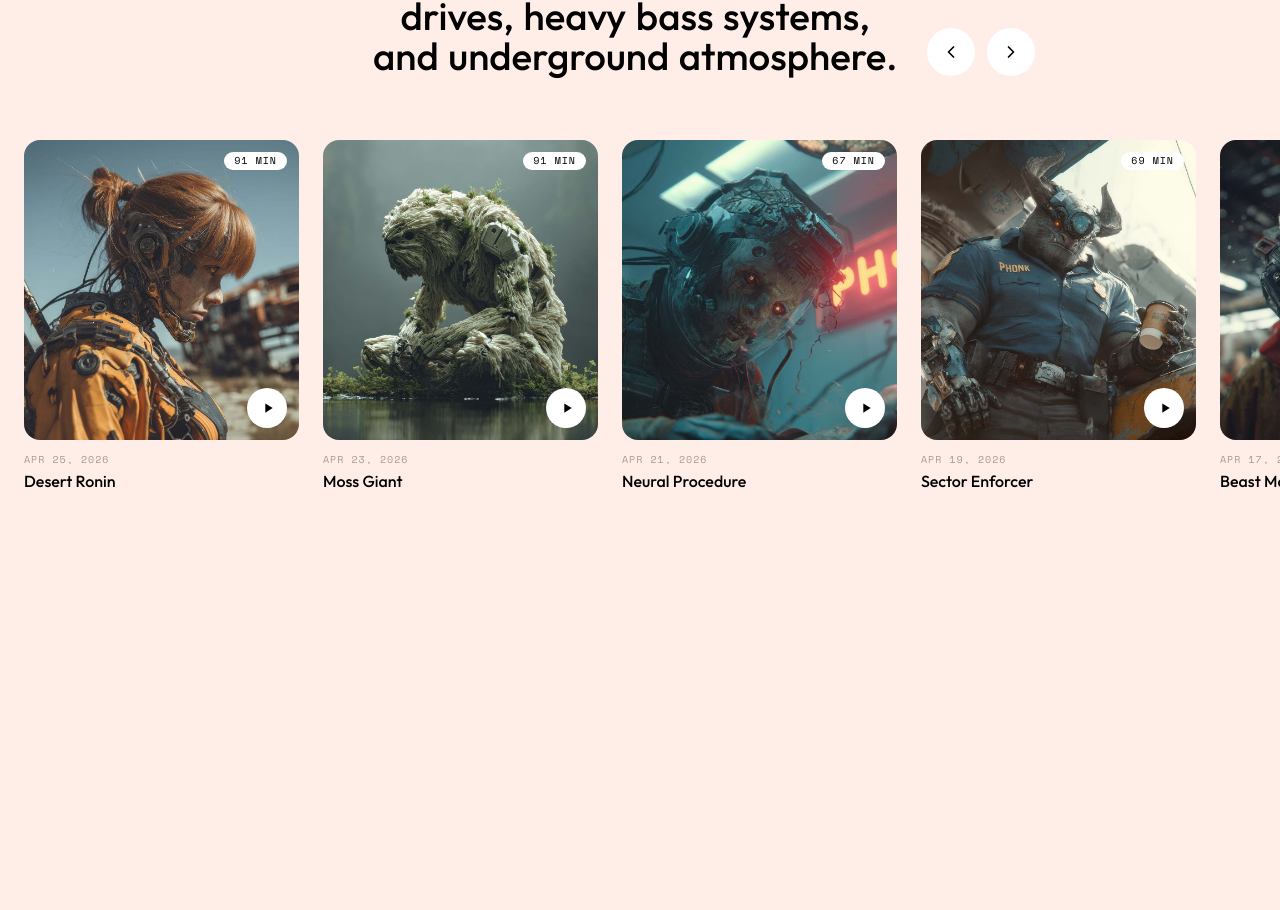
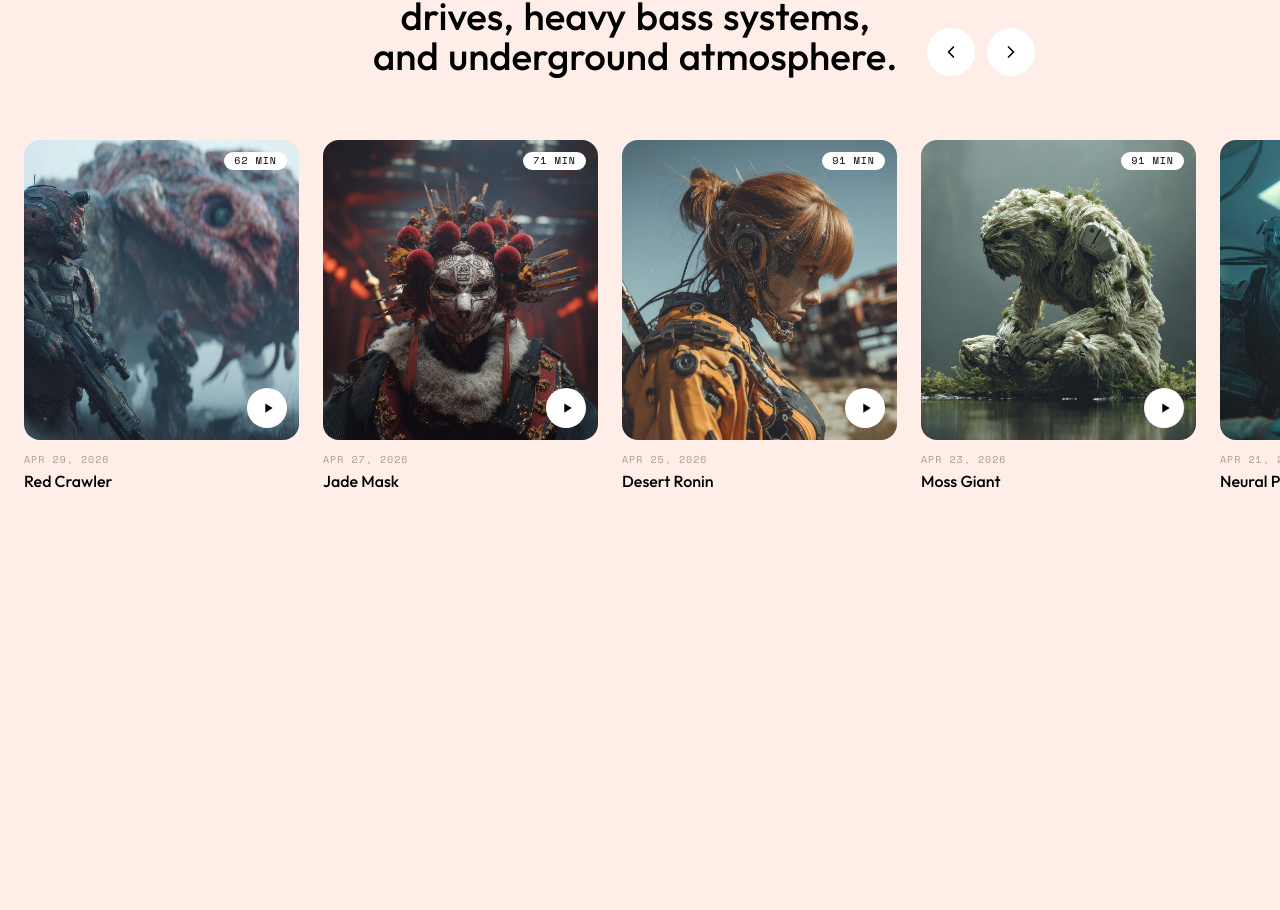
Before and after one commit to shizoy/dusted-tape-site, a React (Vite) app: page / in a window 1280 px wide. Shown: the part 3976-4886 px from the top of the page. Built offline with nearby package versions, Linux system fonts and the light colour scheme.

Commit message:
Added Jade Mask and Red Crawler mixes

```diff
--- a/src/components/Mixes.jsx
+++ b/src/components/Mixes.jsx
@@ -33,6 +33,8 @@ const mixesData = [
   { id: 28, title: 'Neural Procedure',    date: 'APR 21, 2026', time: '67 MIN', image: '/neuralprocedure-img.jpg', link: 'https://www.youtube.com/watch?v=O7Qk-jpASxo'           },
   { id: 29, title: 'Moss Giant',          date: 'APR 23, 2026', time: '91 MIN', image: '/mossgiant-img.jpg',       link: 'https://www.youtube.com/watch?v=6opcOTENzMg'           },
   { id: 30, title: 'Desert Ronin',        date: 'APR 25, 2026', time: '91 MIN', image: '/desertronin-img.jpg',     link: 'https://www.youtube.com/watch?v=gEljkPJkwXQ'           },
+  { id: 31, title: 'Jade Mask',           date: 'APR 27, 2026', time: '71 MIN', image: '/jademask-img.jpg',         link: 'https://www.youtube.com/watch?v=Q4x8dHK3-Os'          },
+  { id: 32, title: 'Red Crawler',         date: 'APR 29, 2026', time: '62 MIN', image: '/redcrawler-img.jpg',       link: 'https://www.youtube.com/watch?v=EMTrLB_DU4I'          },
 ]
 
 function PlayIcon() { return <svg viewBox="0 0 24 24" fill="currentColor" className="w-4 h-4 ml-0.5"><path d="M8 5.14v14l11-7-11-7z" /></svg> }
```
Also changed, not shown: public/jademask-img.jpg (added), public/redcrawler-img.jpg (added).
